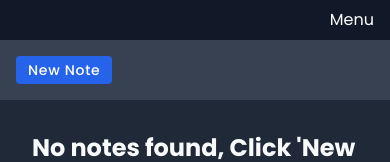
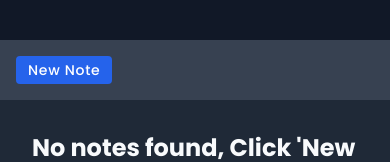
Before and after one commit to darrencarlin/notes-app, a Next.js app: page / in a window 390 px wide. Shown: the top 162 px of the page. Built offline with nearby package versions, Linux system fonts and the light colour scheme.

Commit message:
fixing letters on mobile

```diff
--- a/src/components/Letters.tsx
+++ b/src/components/Letters.tsx
@@ -14,7 +14,7 @@
 
   if (width < 768) {
     return (
-      <div className="flex items-center gap-4 overflow-x-scroll p-4 bg-gray-900">
+      <div className="flex items-center gap-4 overflow-x-scroll overflow-y-hidden px-4  bg-gray-900">
         {letters.map((l) => {
           const hasNoNotes = !notes.some((n) => n.letter === l);
           const isActive = checkStringsMatch(l, currentLetter);
--- a/src/components/Notes.tsx
+++ b/src/components/Notes.tsx
@@ -36,12 +36,14 @@
 
     return (
       <div className="bg-gray-900">
+        {notes.length > 0 && (
           <button
             className="text-white block absolute top-2 right-4 z-10"
             onClick={() => dispatch(toggleMenu())}
           >
             Menu
           </button>
+        )}
 
         <div className={classnames}>
           <div>
```
Lines whose indentation alone changed are shown as unchanged.
